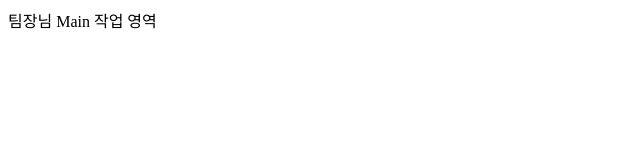
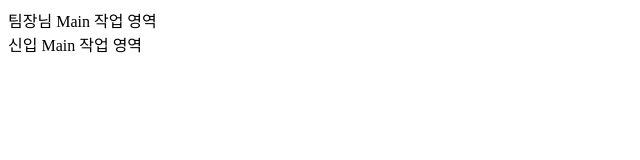
Before and after one commit to DanBeeLee/company-project1028, a plain HTML site: page main.html in a window 1280 px wide. Shown: the whole page, without its empty margins (0-640 px from the left). Drawn offline with Linux system fonts and the light colour scheme.

Commit message:
Team Member(1)

```diff
--- a/main.html
+++ b/main.html
@@ -6,5 +6,8 @@
  <div>
    팀장님 Main 작업 영역
  </div>
+ <div>
+  신입 Main 작업 영역
+</div>
 </body>
 </html>
```
Also changed, not shown: index.html (+3 -0 lines).
